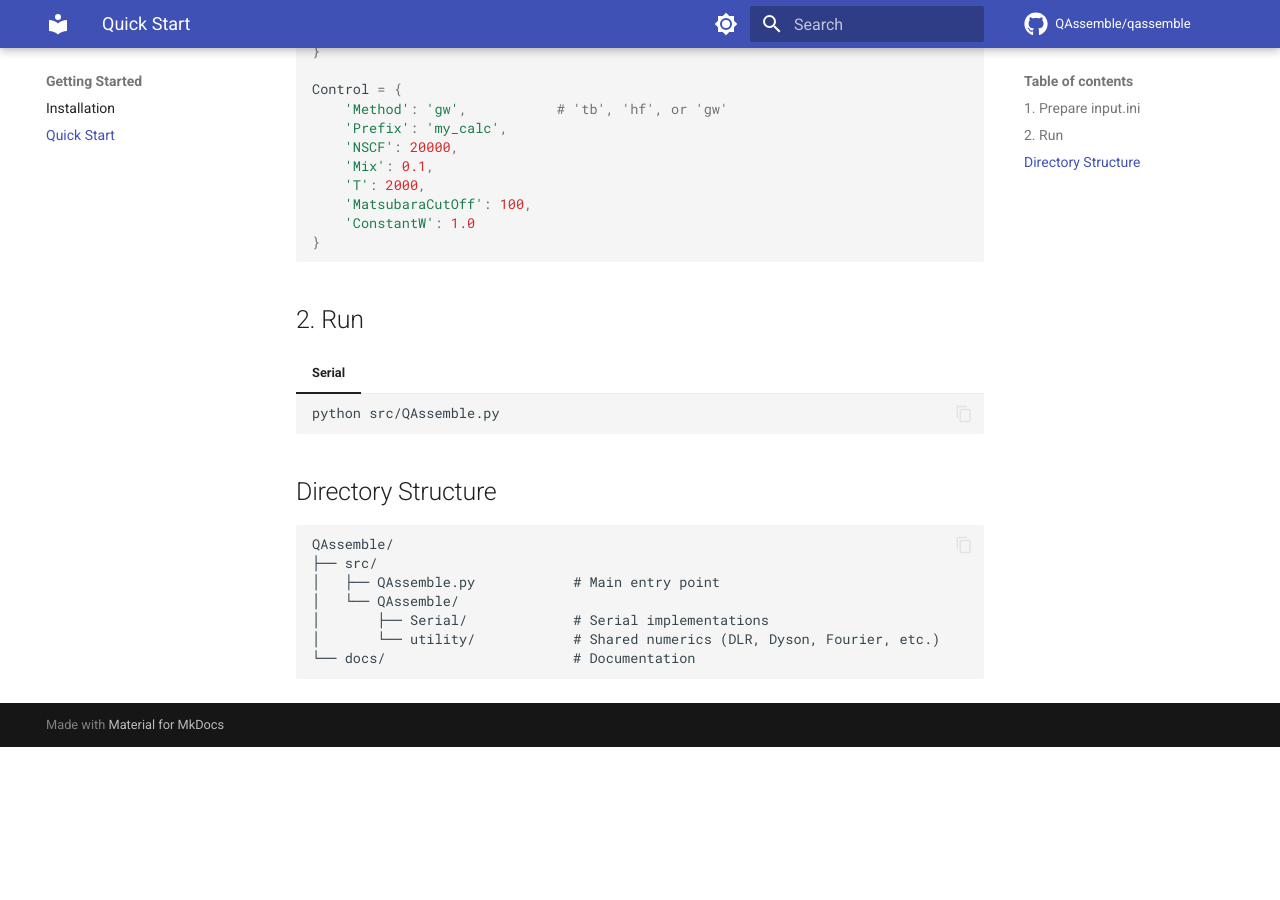
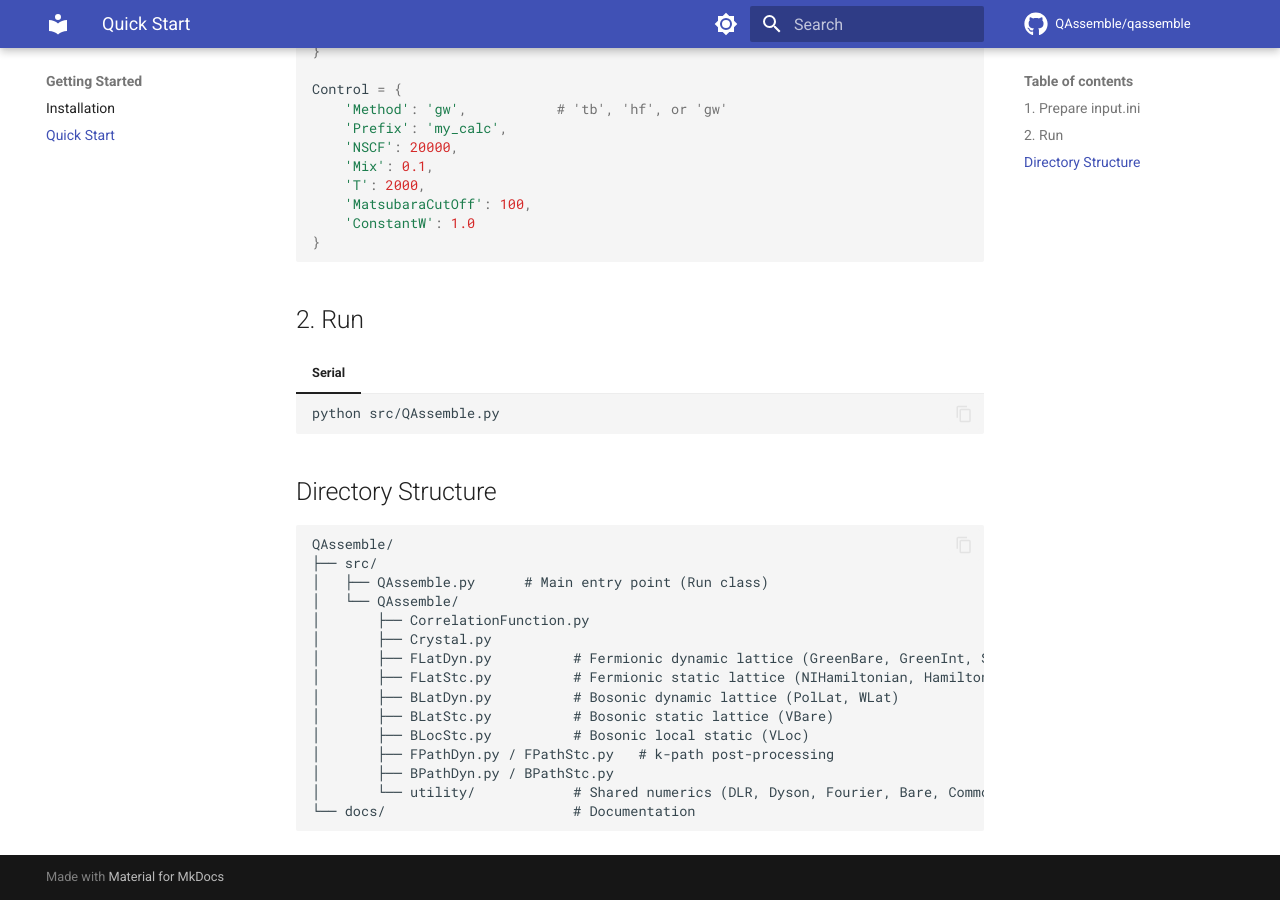
Before and after one commit to QAssemble/qassemble, an MkDocs documentation site: the page built from docs/getting-started/quickstart.md, in a window 1280 px wide and 900 px high, scrolled down 999 px. Built offline with MkDocs 1.6.1 and Material for MkDocs 9.7.7, drawn with Linux system fonts in a browser that asks for light colours; comment, search, counter and statistics services are not loaded; before the commit the page ends 1746 px from its top, so only the background shows below that.

Commit message:
Change Reference file

````diff
--- a/docs/getting-started/quickstart.md
+++ b/docs/getting-started/quickstart.md
@@ -69,9 +69,17 @@ Control = {
 ```
 QAssemble/
 ├── src/
-│   ├── QAssemble.py            # Main entry point
+│   ├── QAssemble.py      # Main entry point (Run class)
 │   └── QAssemble/
-│       ├── Serial/             # Serial implementations
-│       └── utility/            # Shared numerics (DLR, Dyson, Fourier, etc.)
+│       ├── CorrelationFunction.py
+│       ├── Crystal.py
+│       ├── FLatDyn.py          # Fermionic dynamic lattice (GreenBare, GreenInt, SigmaGWC, ...)
+│       ├── FLatStc.py          # Fermionic static lattice (NIHamiltonian, Hamiltonian, SigmaH, SigmaF, ...)
+│       ├── BLatDyn.py          # Bosonic dynamic lattice (PolLat, WLat)
+│       ├── BLatStc.py          # Bosonic static lattice (VBare)
+│       ├── BLocStc.py          # Bosonic local static (VLoc)
+│       ├── FPathDyn.py / FPathStc.py   # k-path post-processing
+│       ├── BPathDyn.py / BPathStc.py
+│       └── utility/            # Shared numerics (DLR, Dyson, Fourier, Bare, Common)
 └── docs/                       # Documentation
 ```
````
